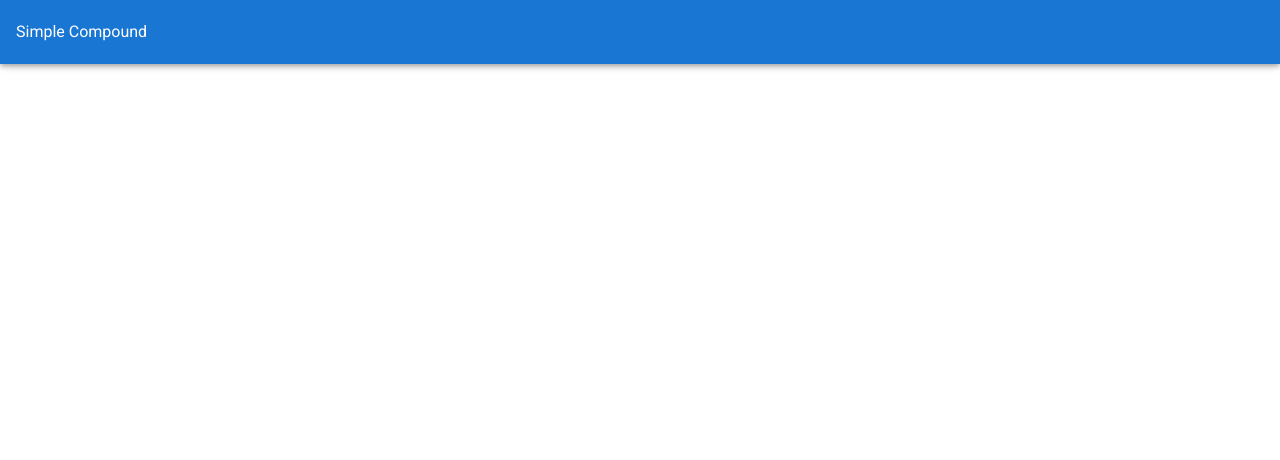
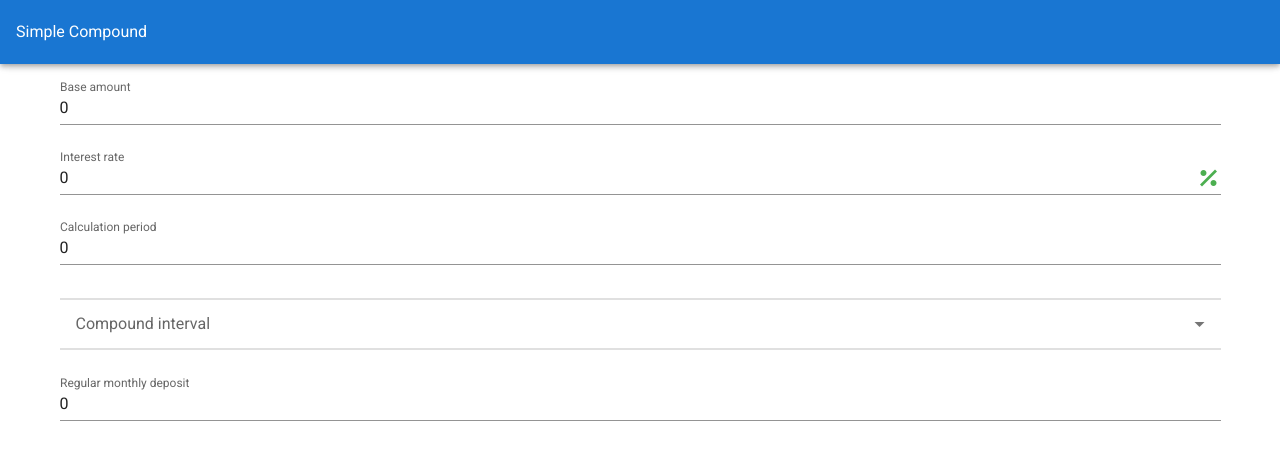
Before and after one commit to carrejoe3/Compound-interest-calculator, a Vue app in the folder simple-compound/: page /#/ in a window 1280 px wide. Shown: the top 460 px of the page. Built offline with nearby package versions, Linux system fonts and the light colour scheme.

Commit message:
added minimum amount of fields

```diff
--- a/simple-compound/src/components/Calculator.vue
+++ b/simple-compound/src/components/Calculator.vue
@@ -1,6 +1,12 @@
 <template>
   <v-container>
-
+    <v-text-field label="Base amount" v-model="baseAmount"></v-text-field>
+    <v-text-field label="Interest rate" v-model="interestRate">
+      <v-icon slot="append" color="green">mdi-percent</v-icon>
+    </v-text-field>
+    <v-text-field label="Calculation period" v-model="calculationPeriod"></v-text-field>
+    <v-overflow-btn :items="dropdownCalculationPeriodOptions" label="Compound interval"></v-overflow-btn>
+    <v-text-field label="Regular monthly deposit" v-model="regularDeposit"></v-text-field>
   </v-container>
 </template>
 
@@ -8,6 +14,11 @@
 export default {
   name: 'Calculator',
   data: () => ({
+    baseAmount: 0,
+    interestRate: 0,
+    calculationPeriod: 0,
+    dropdownCalculationPeriodOptions: ['Daily', 'Monthly', 'Quarterly', 'Half yearly', 'Yearly'],
+    regularDeposit: 0
   })
 }
 </script>
```
